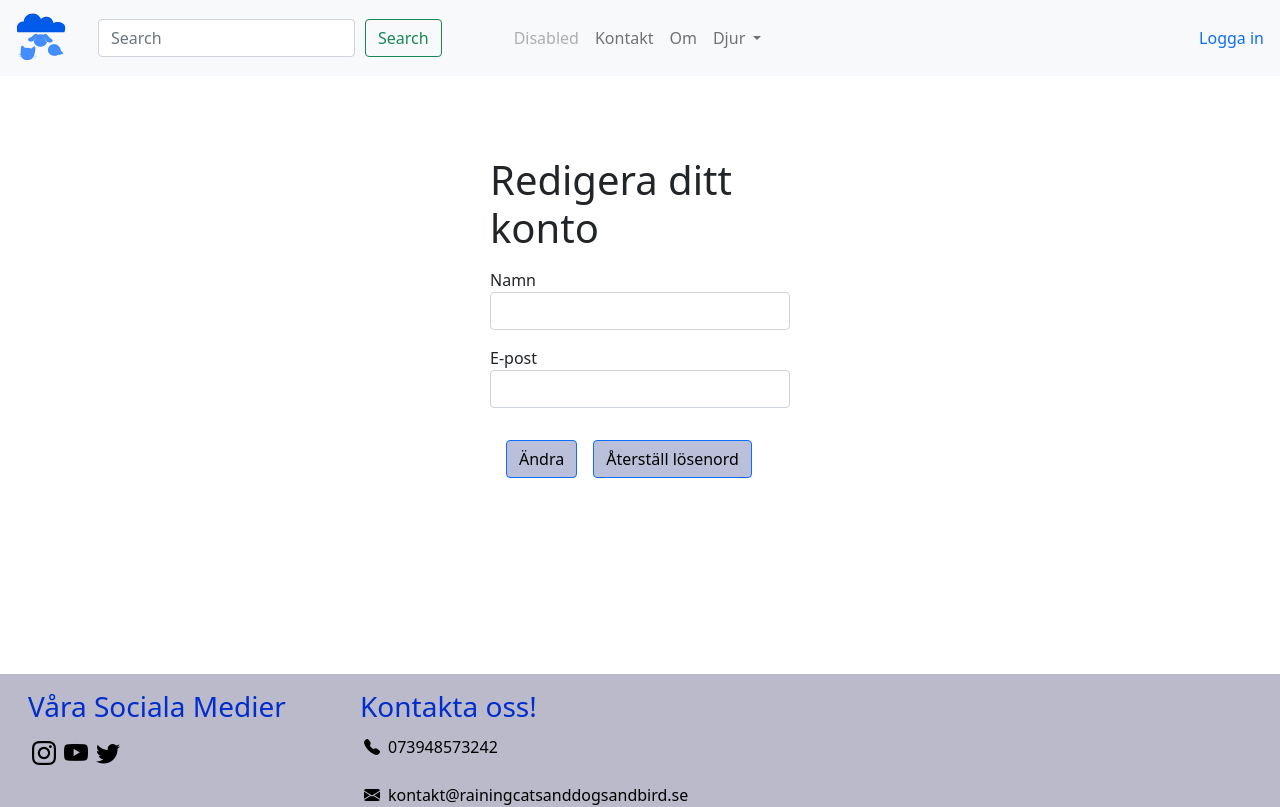
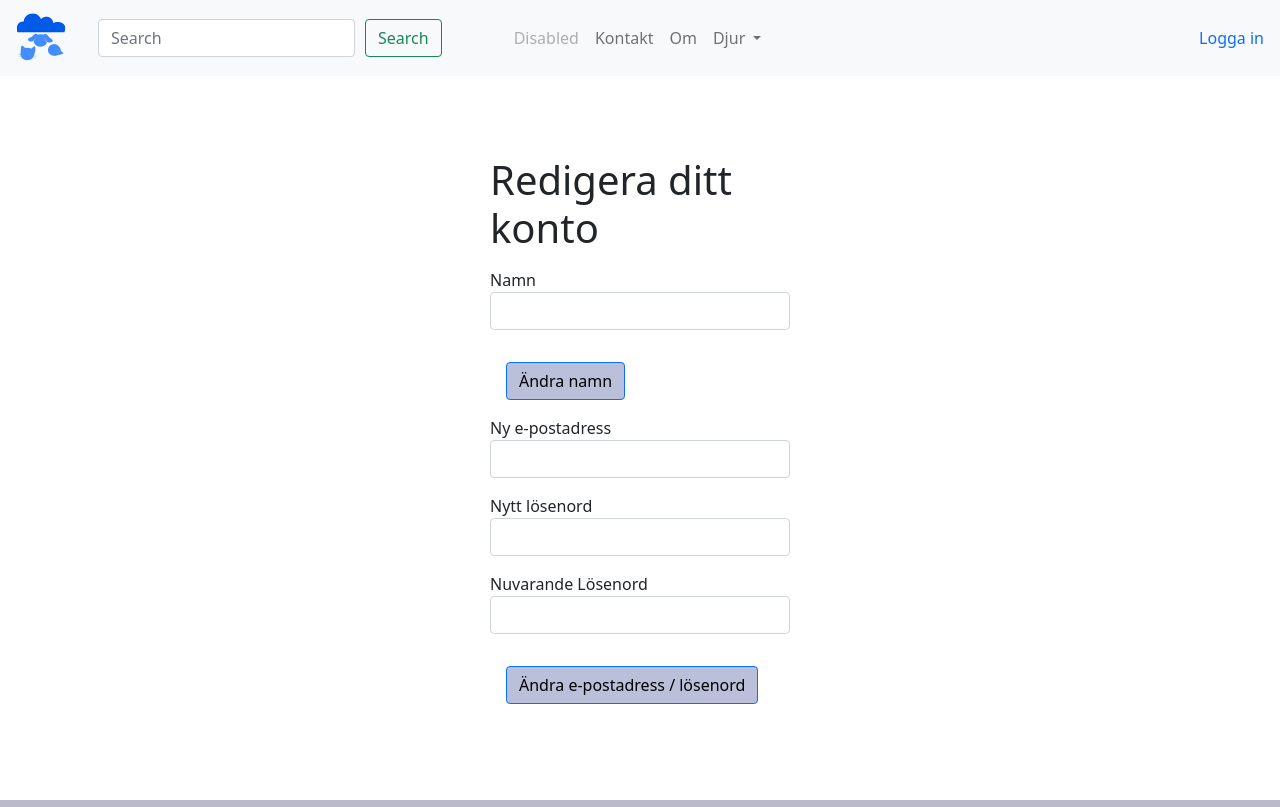
Before and after one commit to Wagsjo/Webshop, a Vue app: page /RedigeraMinasidor in a window 1280 px wide. Shown: the top 807 px of the page. Built offline with nearby package versions, Linux system fonts and the light colour scheme; no server answers.

Commit message:
redigera epostadress och lösenord funktion

```diff
--- a/index.html
+++ b/index.html
@@ -26,11 +26,6 @@
       rel="stylesheet"
       href="https://cdn.jsdelivr.net/npm/bootstrap-icons@1.8.1/font/bootstrap-icons.css"
     />
-    <link
-      type="text/css"
-      rel="stylesheet"
-      href="bower_components/firebaseui/dist/firebaseui.css"
-    />
     <link rel="icon" type="image/png" sizes="196x168" href="/sven196.jpg" />
     <link rel="apple-touch-icon" href="public/apple-icon-180.png" />
     <meta name="apple-mobile-web-app-capable" content="yes" />
--- a/src/components/EditMyPages.vue
+++ b/src/components/EditMyPages.vue
@@ -1,5 +1,13 @@
 <script>
-  import { getAuth, updateProfile, sendPasswordResetEmail } from "firebase/auth"
+  import {
+    getAuth,
+    updateProfile,
+    reauthenticateWithCredential,
+    EmailAuthProvider,
+    updateEmail,
+    updatePassword
+  } from "firebase/auth"
+
   const auth = getAuth()
 
   export default {
@@ -8,30 +16,93 @@
         user: null,
         nameChange: null,
         newEmail: null,
-        password: null,
-        email: null
+        email: null,
+        currentPassword: null,
+        newPassword: null
       }
     },
     methods: {
-      // Change Name
-      submit: function () {
-        updateProfile(auth.currentUser, {
-          displayName: this.nameChange ?? auth.currentUser?.displayName
-        }).catch((error) => {
-          alert(error)
-        })
+      submit: function ($event) {
+        $event.preventDefault()
+        if (this.nameChange != null) {
+          updateProfile(auth.currentUser, {
+            displayName: this.nameChange ?? auth.currentUser?.displayName
+          }).catch((error) => {
+            console.log("ERROR :" + error)
+          })
+          this.$router.push("/minasidor")
+        } else {
+          let noNameError = document.getElementById("noNameError")
+          let newNameInput = document.getElementById("newNameInput")
+          newNameInput.style.borderColor = "red"
+          noNameError.style.display = "inline"
+
+          console.log("ERROR: You need to write down a new name")
+        }
       },
+      reauthenticate(currentPassword) {
+        const user = auth.currentUser
+        const credential = EmailAuthProvider.credential(
+          user.email,
+          currentPassword
+        )
+        return reauthenticateWithCredential(user, credential)
+      },
+      changeEmail($event) {
+        $event.preventDefault()
+        this.reauthenticate(this.currentPassword)
+          .then(() => {
+            console.log("User is re-authenticated!")
+            if (this.newEmail != null && this.newEmail != "") {
+              updateEmail(auth.currentUser, this.newEmail)
+                .then(() => {
+                  console.log("Email address is updated!")
+                })
+                .catch((error) => {
+                  console.log("ERROR :" + error)
+                  let newEmailInput = document.getElementById("newEmailInput")
+                  let invalidEmailError =
+                    document.getElementById("invalidEmailError")
+                  newEmailInput.style.borderColor = "red"
+                  invalidEmailError.style.display = "inline"
+                })
+            }
+            if (this.newPassword != null && this.newPassword.length > 0) {
+              updatePassword(auth.currentUser, this.newPassword)
+                .then(() => {
+                  console.log("Password is updated!")
+                })
+                .catch((error) => {
+                  console.log("ERROR :" + error)
+                  let invalidPasswordError = document.getElementById(
+                    "invalidPasswordError"
+                  )
+                  let newPasswordInput =
+                    document.getElementById("newPasswordInput")
+                  invalidPasswordError.style.display = "inline"
+                  newPasswordInput.style.borderColor = "red"
+                })
+            }
 
-      // Reset Password
-      resetPassword: function () {
-        let mailSent = document.getElementById("mailSent")
-        mailSent.style.display = "inline"
-        sendPasswordResetEmail(auth, auth.currentUser?.email)
-          .then(() => {
-            alert("Email Sent!")
+            if (this.newPassword.length < 1 && this.newEmail.length < 1) {
+              let noChangesError = document.getElementById("noChangesError")
+              let newEmailInput = document.getElementById("newEmailInput")
+              let newPasswordInput = document.getElementById("newPasswordInput")
+
+              newEmailInput.style.borderColor = "red"
+              newPasswordInput.style.borderColor = "red"
+              noChangesError.style.display = "inline"
+            }
           })
           .catch((error) => {
-            alert(error)
+            console.log("ERROR :" + error)
+            let wrongPasswordError =
+              document.getElementById("wrongPasswordError")
+            let currentPasswordInput = document.getElementById(
+              "currentPasswordInput"
+            )
+            currentPasswordInput.style.borderColor = "red"
+            wrongPasswordError.style.display = "inline"
           })
       }
     },
@@ -46,37 +117,88 @@
 
 <template>
   <main>
-    <form id="RedigeraForm">
+    <form id="redigeraForm">
       <h1>Redigera ditt konto</h1>
       <div class="form-group">
         <label for="FirstName">Namn</label>
-        <input type="text" class="form-control" v-model="nameChange" />
+        <input
+          type="text"
+          class="form-control"
+          v-model="nameChange"
+          id="newNameInput"
+        />
+      </div>
+
+      <span id="noNameError" class="errorMessage" style="display: none"
+        ><i class="bi bi-exclamation-diamond-fill" /> Du har inte angett ett
+        nytt namn</span
+      >
+
+      <button @click="submit" type="submit" class="btn btn-primary">
+        Ändra namn
+      </button>
+
+      <div class="form-group">
+        <label for="email">Ny e-postadress</label>
+        <input
+          type="text"
+          class="form-control"
+          v-model="newEmail"
+          id="newEmailInput"
+        />
+      </div>
+
+      <div id="invalidEmailError" class="errorMessage" style="display: none">
+        <i class="bi bi-exclamation-diamond-fill" />
+        Ogiltig e-postadress
       </div>
 
       <div class="form-group">
-        <label for="Email">E-post</label>
-        <input type="text" class="form-control" v-model="newEmail" />
+        <label for="newPassword">Nytt lösenord</label>
+        <input
+          type="password"
+          class="form-control"
+          v-model="newPassword"
+          id="newPasswordInput"
+        />
       </div>
 
-      <button @click="submit" type="submit" class="btn btn-primary">
-        Ändra
+      <div id="invalidPasswordError" class="errorMessage" style="display: none">
+        <i class="bi bi-exclamation-diamond-fill" />
+        Ogiltig lösenord
+      </div>
+
+      <div id="noChangesError" class="errorMessage" style="display: none">
+        <i class="bi bi-exclamation-diamond-fill" />
+        Du har inte skrivit några nya ändringar
+      </div>
+
+      <div class="form-group">
+        <label for="currentPass">Nuvarande Lösenord</label>
+        <input
+          type="password"
+          class="form-control"
+          v-model="currentPassword"
+          id="currentPasswordInput"
+        />
+      </div>
+
+      <span id="wrongPasswordError" class="errorMessage" style="display: none">
+        <i class="bi bi-exclamation-diamond-fill" />
+        Lösenordet är felaktigt</span
+      >
+
+      <button @click="changeEmail" type="submit" class="btn btn-primary">
+        Ändra e-postadress / lösenord
       </button>
-
-      <button @click="resetPassword" type="submit" class="btn btn-primary">
-        Återställ lösenord
-      </button>
-
-      <span id="mailSent" style="display: none"
-        ><p>Email var skickad till din e-post!</p></span
-      >
     </form>
   </main>
 </template>
 
 <style scoped>
-  #mailSent {
-    color: blue;
-    margin-top: 1em;
+  .errorMessage {
+    color: red;
+    white-space: nowrap;
   }
   main button {
     margin-left: 1em;
@@ -84,7 +206,7 @@
   .form-group {
     margin-top: 1em;
   }
-  #RedigeraForm {
+  #redigeraForm {
     padding-top: 5em;
     padding-bottom: 5em;
     max-width: 300px;
```
